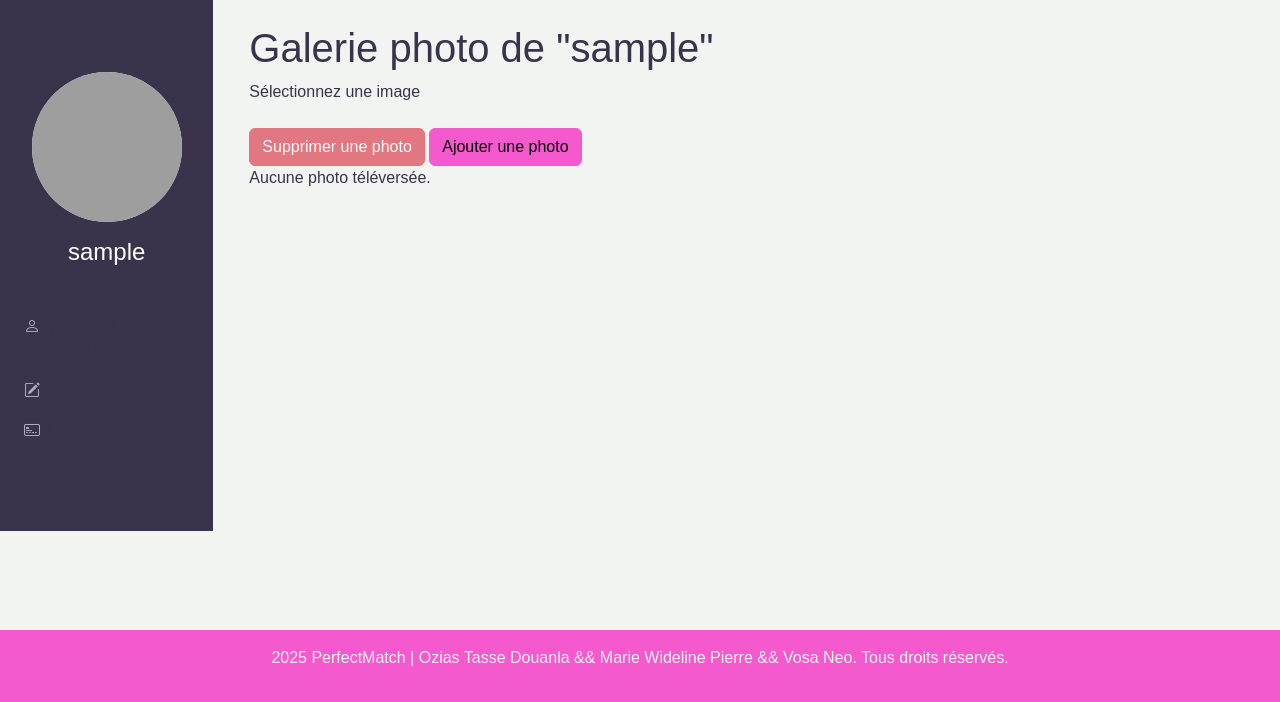
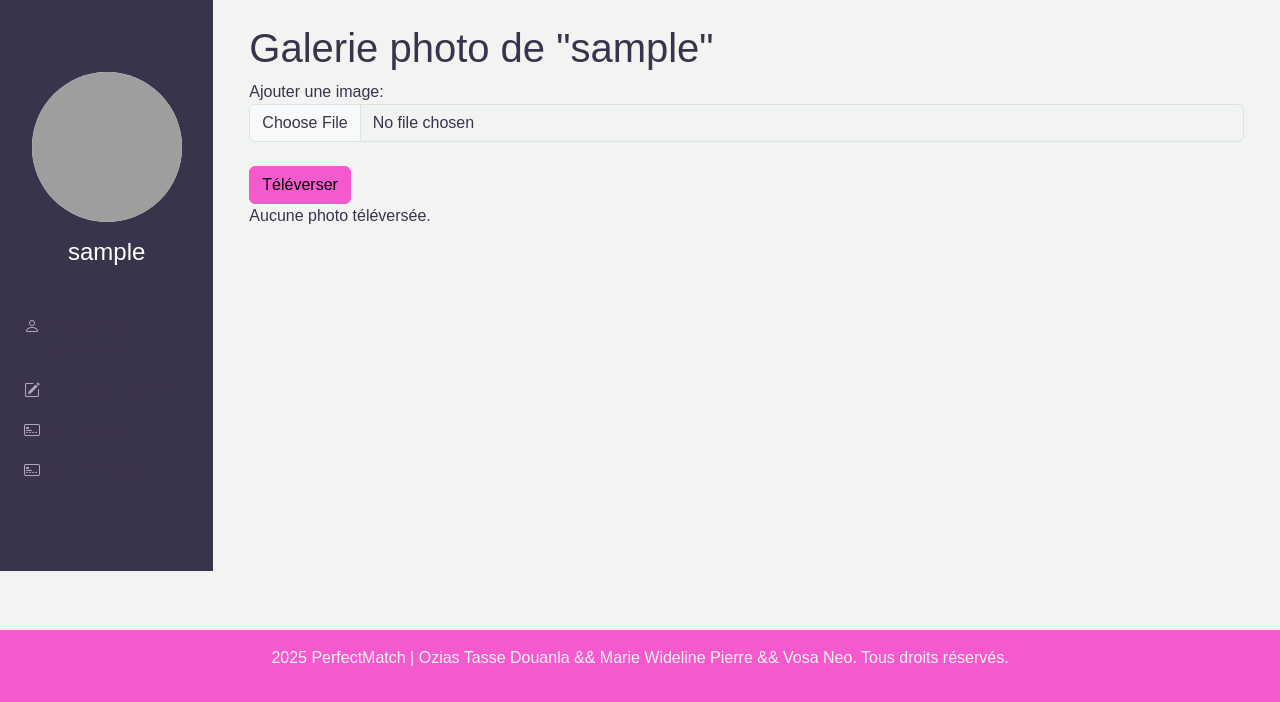
Before and after one commit to Ozias22/Projet-Web, a Django app: page /accueil/galeriephoto in a window 1280 px wide. Shown: the part 98-800 px from the top of the page. Run offline with Django 5.2, Linux system fonts and the light colour scheme; the visitor is signed in with stand-in values (Sample User, id 1); style sheets or scripts are compiled from the project's sources; grey boxes are pictures that could not be loaded.

Commit message:
feat(photos): Televersement photo et Galerie photo

```diff
--- a/PerfectMatch/utilisateurs/forms.py
+++ b/PerfectMatch/utilisateurs/forms.py
@@ -411,42 +411,19 @@ class ImagesUserForm(forms.ModelForm):
         widgets = {
             'image': forms.ClearableFileInput(attrs={'class': 'form-control'}),
         }
-        labels = {
-            'image': "Ajouter une image",
-        }
-    def clean_image(self):
-        image = self.cleaned_data.get("image")
-        return image
+        labels = {'image': "Ajouter une image"}
+
+    def __init__(self, *args, **kwargs):
+        self.user = kwargs.pop('user', None)
+        super().__init__(*args, **kwargs)
+
     def save(self, commit=True):
         image_instance = super().save(commit=False)
-        image_instance.user = User
-        image_instance.image = self.cleaned_data['image']
+        # Utilisateur courrant
+        image_instance.user = self.user
         if commit:
             image_instance.save()
         return image_instance
-
-class imageGalleryForm(forms.ModelForm):
-    class Meta:
-        model = ImagesUser
-        fields = ['image']
-        widgets = {
-            'image': forms.ClearableFileInput(attrs={'class': 'form-control'}),
-        }
-        labels = {
-            'image': "Ajouter une image",
-        }
-    def clean_image(self):
-        image = self.cleaned_data.get("image")
-        return image
-    def save(self, commit=True):
-        image_instance = super().save(commit=False)
-        image_instance.user = User
-        image_instance.image = self.cleaned_data['image']
-        if commit:
-            image_instance.save()
-        return image_instance
-
-
 
 class AbonnementForm(forms.ModelForm):
     """Permet à un utilisateur de choisir un abonnement"""
--- a/PerfectMatch/utilisateurs/templates/utilisateurs/_base_utilisateur.html
+++ b/PerfectMatch/utilisateurs/templates/utilisateurs/_base_utilisateur.html
@@ -72,7 +72,10 @@
                     <i class="bi bi-credit-card-2-front text-secondary"></i>
                     <a href="{% url 'valider_abonement' %}" class="mb-3 w-75">Abonnement</a>
                 </div>
-
+                <div class="d-flex w-50 justify-content-between survol">
+                    <i class="bi bi-credit-card-2-front text-secondary"></i>
+                    <a href="{% url 'galerie_photo' %}" class="mb-3 w-75">galerie_photo</a>
+                </div>
 
             </div>
 
@@ -112,7 +115,7 @@
     </div>
 
     <footer class="py-3 text-center mt-auto bg-primary">
-      <p>2025 PerfectMatch | Ozias Tasse Douanla && Marie Wideline Pierre && Vosa Neo. Tous droits réservés.</p>
+      <p>2025 PerfectMatch | Ozias Tasse Douanla &amp;&amp; Marie Wideline Pierre &amp;&amp; Vosa Neo. Tous droits réservés.</p>
     </footer>
   </body>
 </html>
--- a/PerfectMatch/utilisateurs/templates/utilisateurs/_base_visiteur.html
+++ b/PerfectMatch/utilisateurs/templates/utilisateurs/_base_visiteur.html
@@ -27,7 +27,7 @@
     <a href="#contenu" class="visually-hidden">Accèss au contenu</a>
     <!-- Barre de navigation -->
     <header>
-      <nav class="navbar navbar-expand-lg w-100 bg-dark" data-bs-theme="light">
+      <nav class="navbar navbar-expand-lg bg-dark" data-bs-theme="dark">
         <div class="container-fluid">
           <a class="navbar-brand mx-4" href="{% url 'index' %}">
             <img src="{% static 'images/Untitled.jpg' %}" alt="logo" class="me-2 rounded-1" />
@@ -55,8 +55,8 @@
       {% endblock %}
     </main>
     <footer>
-      <p>2025 PerfectMatch | Ozias Tasse Douanla && Marie Wideline Pierre && Vosa Neo | Tous droits réservés.</p>
+      <p>2025 PerfectMatch | Ozias Tasse Douanla &amp;&amp; Marie Wideline Pierre &amp;&amp; Vosa Neo | Tous droits réservés.</p>
     </footer>
-    <script src="https://cdn.jsdelivr.net/npm/bootstrap@5.3.3/dist/js/bootstrap.bundle.min.js" /></script>
+    <script src="https://cdn.jsdelivr.net/npm/bootstrap@5.3.3/dist/js/bootstrap.bundle.min.js"></script>
   </body>
 </html>
--- a/PerfectMatch/utilisateurs/templates/utilisateurs/galerie_photo.html
+++ b/PerfectMatch/utilisateurs/templates/utilisateurs/galerie_photo.html
@@ -13,19 +13,14 @@
   <div class="container">
     <h1 class="h1">Galerie photo de "{{ user.username }}"</h1>
     <div>
-      <form action="POST" enctype="multipart/form-data" novalidate>
-
-        <div class="mb-3">
-          <label for="i" class="form-label">Sélectionnez une image</label>
-          {{ form.photo_profil }}
-        </div>
-
-        <button class="btn btn-danger disabled" type="submit">Supprimer une photo</button>
-        <button class="btn btn-primary" type="submit">Ajouter une photo</button>
+      <form method="post" enctype="multipart/form-data">
+        {% csrf_token %}
+        {{ form.as_p }}
+        <button class="btn btn-primary mt-2" type="submit">Téléverser</button>
       </form>
     </div>
     <div class="row row-cols-1 row-cols-md-3 g-4">
-      {% for photo in photos %}
+      {% for photo in images %}
         <div class="col">
           <div class="card h-100">
             <img src="{{ photo.image.url }}" class="card-img-top" alt="Photo" />
--- a/PerfectMatch/utilisateurs/urls.py
+++ b/PerfectMatch/utilisateurs/urls.py
@@ -8,7 +8,6 @@ urlpatterns = [
     path('connexion/', views.connexion, name='connexion'),
     path('deconnexion/', views.deconnexion, name='deconnexion'),
     path("inscription/", views.inscription_view, name="inscription"),
-    #path('login/', views.login_view, name='login'),
     path('compatibilite/<int:match_id>/', views.test_compatibilite, name='test_compatibilite'),
     path("accueil/", views.accueil, name='accueil'),
     path("accueil/galeriephoto", views.galerie_photo, name='galerie_photo'),
@@ -16,4 +15,5 @@ urlpatterns = [
     path("profil/modifier/", views.modifier_view, name='profil_modifier'),
     path("valider_abonement/", views.valider_abonement, name="valider_abonement"),
     path('profilPerfectMatch/', views.profil_perfectmatch_view, name='profilPerfectMatch'),
+
 ]
--- a/PerfectMatch/utilisateurs/views.py
+++ b/PerfectMatch/utilisateurs/views.py
@@ -69,7 +69,17 @@ def connexion(request):
 
 @login_required
 def galerie_photo(request):
-    return render(request, "utilisateurs/galerie_photo.html")
+    images = request.user.images.all()
+
+    if request.method == "POST":
+        form = ImagesUserForm(request.POST, request.FILES, user=request.user)
+        if form.is_valid():
+            form.save()
+            return redirect("galerie_photo")  # ✅ correct redirect
+    else:
+        form = ImagesUserForm(user=request.user)
+
+    return render(request, "utilisateurs/galerie_photo.html", {"form": form,"images": images})
 
 @login_required
 def accueil(request):
```
